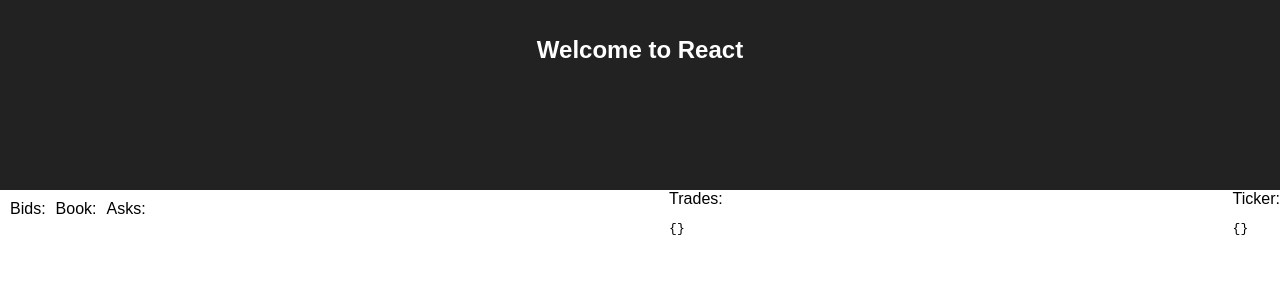
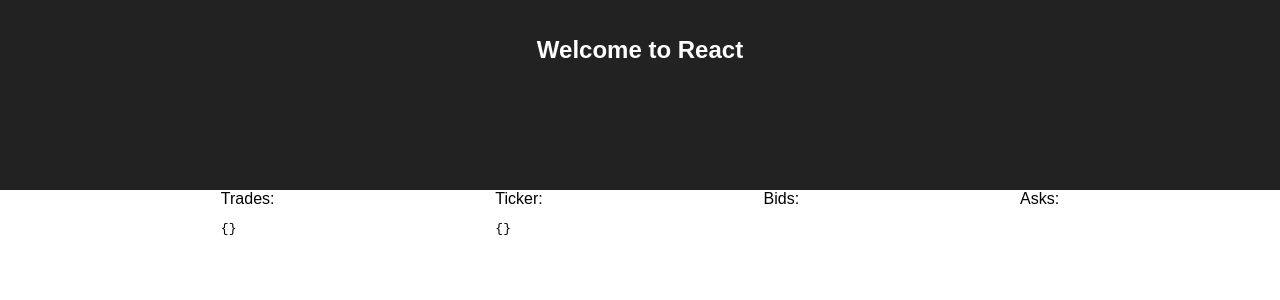
Before and after one commit to elvis-poggi/redux-bfx-ws, a React (Create React App) app: page / in a window 1280 px wide. Shown: the top 300 px of the page. Built offline with nearby package versions, Linux system fonts and the light colour scheme; no server answers.

Commit message:
minor fix

```diff
--- a/src/App.js
+++ b/src/App.js
@@ -6,34 +6,19 @@
 
 class App extends Component {
   render () {
-    const tradeStyle = {
-      textAlign: 'center',
-      width: '50px',
-      display: 'inline-block'
-    }
-    const tickerStyle = {
-      textAlign: 'center',
-      display: 'inline-block',
-      float: 'right'
-    }
-    const bookStyle = {
-      textAlign: 'center',
-      display: 'inline-block',
-      float: 'left'
-    }
     const { trades, tickers, bids, asks } = this.props
     return (
       <div className='App'>
         <header className='App-header'>
           <h1 className='App-title'>Welcome to React</h1>
         </header>
-        <div style={tradeStyle}>Trades: <Debug data={trades} /></div>
-        <div style={tickerStyle}>Ticker: <Debug data={tickers} /></div>
-        <div style={bookStyle}>Book:
-          <div style={{float: 'left', margin: '10px', display: 'inline-block'}}>
+        <div style={{display: 'flex', flexDirection: 'row', justifyContent: 'space-evenly'}}>
+          <div >Trades: <Debug data={trades} /></div>
+          <div >Ticker: <Debug data={tickers} /> </div>
+          <div >
             Bids:<Debug data={bids} />
           </div>
-          <div style={{margin: '10px', display: 'inline-block'}}>
+          <div>
             Asks:<Debug data={asks} />
           </div>
         </div>
```
